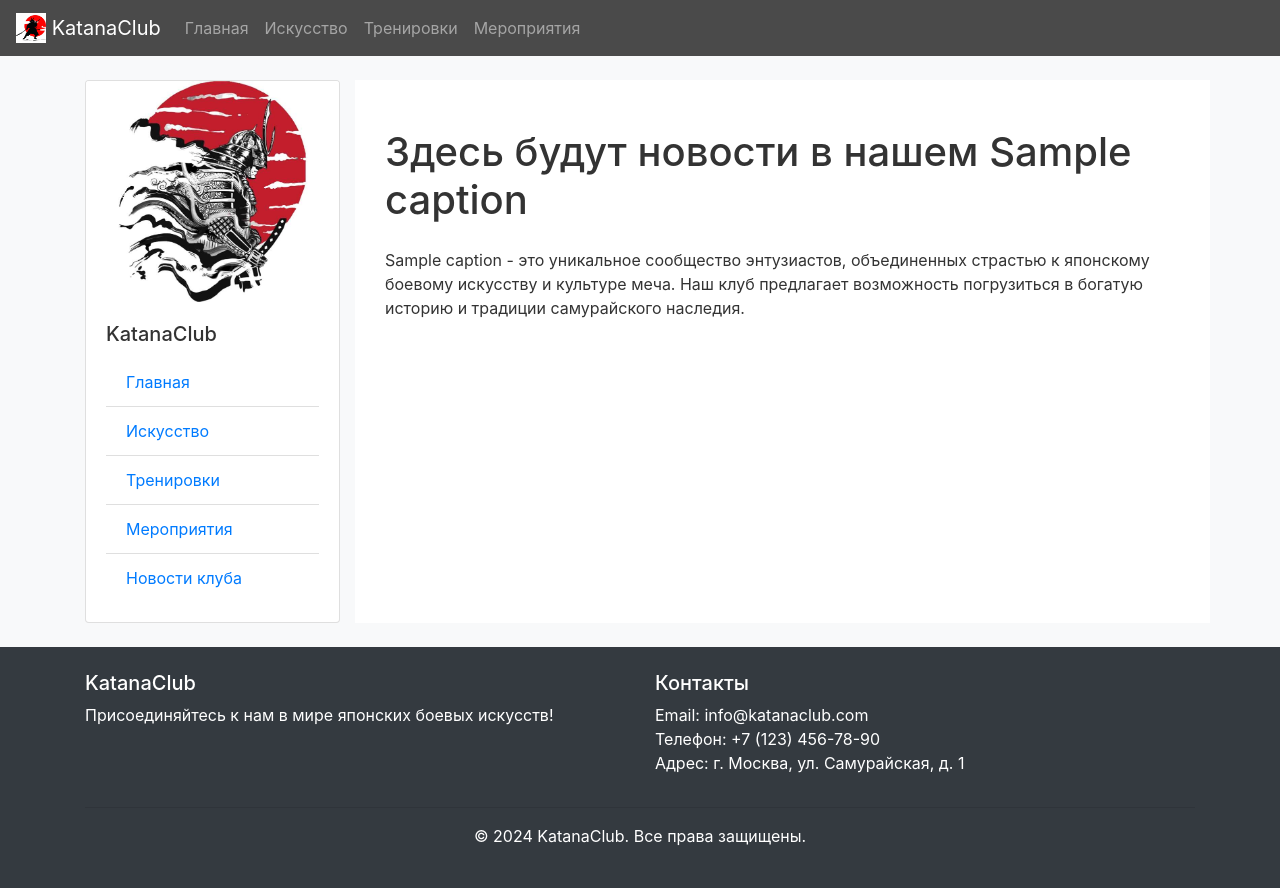
After one commit to krylovolegv/DJ01_Django_first_project, a Django app: template ZeroZeroCoder/news/templates/news/news.html in a window 1280 px wide. The commit adds this page. Run offline with Django 5.2, Linux system fonts and the light colour scheme; the template is opened without the code that fills it: most values are stand-ins (such as "Sample title", 1, 10 or a date in 2020); some libraries are stand-ins or nearby versions.

Commit message:
add news code-2

```diff
--- a/ZeroZeroCoder/myapp/templates/myapp/layoute.html
+++ b/ZeroZeroCoder/myapp/templates/myapp/layoute.html
@@ -24,6 +24,7 @@
                             <li class="list-group-item"><a href="{% url 'art' %}">Искусство</a></li>
                             <li class="list-group-item"><a href="{% url 'training' %}">Тренировки</a></li>
                             <li class="list-group-item"><a href="{% url 'events' %}">Мероприятия</a></li>
+                            <li class="list-group-item"><a href="{% url 'news_home' %}">Новости клуба</a></li>
                         </ul>
                     </div>
                 </div>
--- /dev/null
+++ b/ZeroZeroCoder/news/templates/news/news.html
@@ -0,0 +1,11 @@
+{% extends 'myapp/layoute.html' %}
+
+{% block title %}Новости KatanaClub{% endblock %}
+
+{% block content %}
+<div class="container mt-5">
+    <h1 class="mb-4">Здесь будут новости в нашем {{caption}}</h1>
+    <p>{{caption}} - это уникальное сообщество энтузиастов, объединенных страстью к японскому боевому искусству и культуре меча. Наш клуб предлагает возможность погрузиться в богатую историю и традиции самурайского наследия.</p>
+
+</div>
+{% endblock %}
--- a/ZeroZeroCoder/news/views.py
+++ b/ZeroZeroCoder/news/views.py
@@ -1,4 +1,4 @@
 from django.shortcuts import render
 
 def home(request):
-	return render(request, 'myapp/new_index.html')
+	return render(request, 'news/news.html')
```
